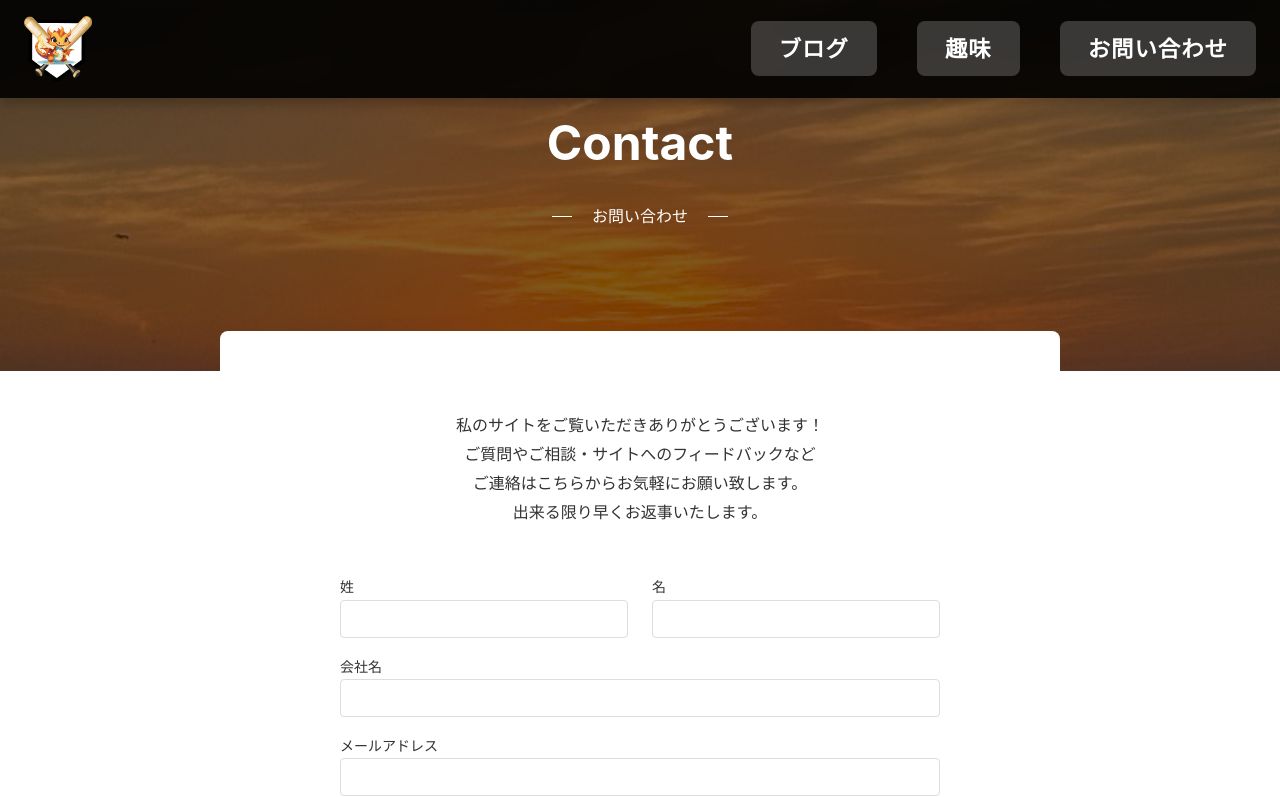
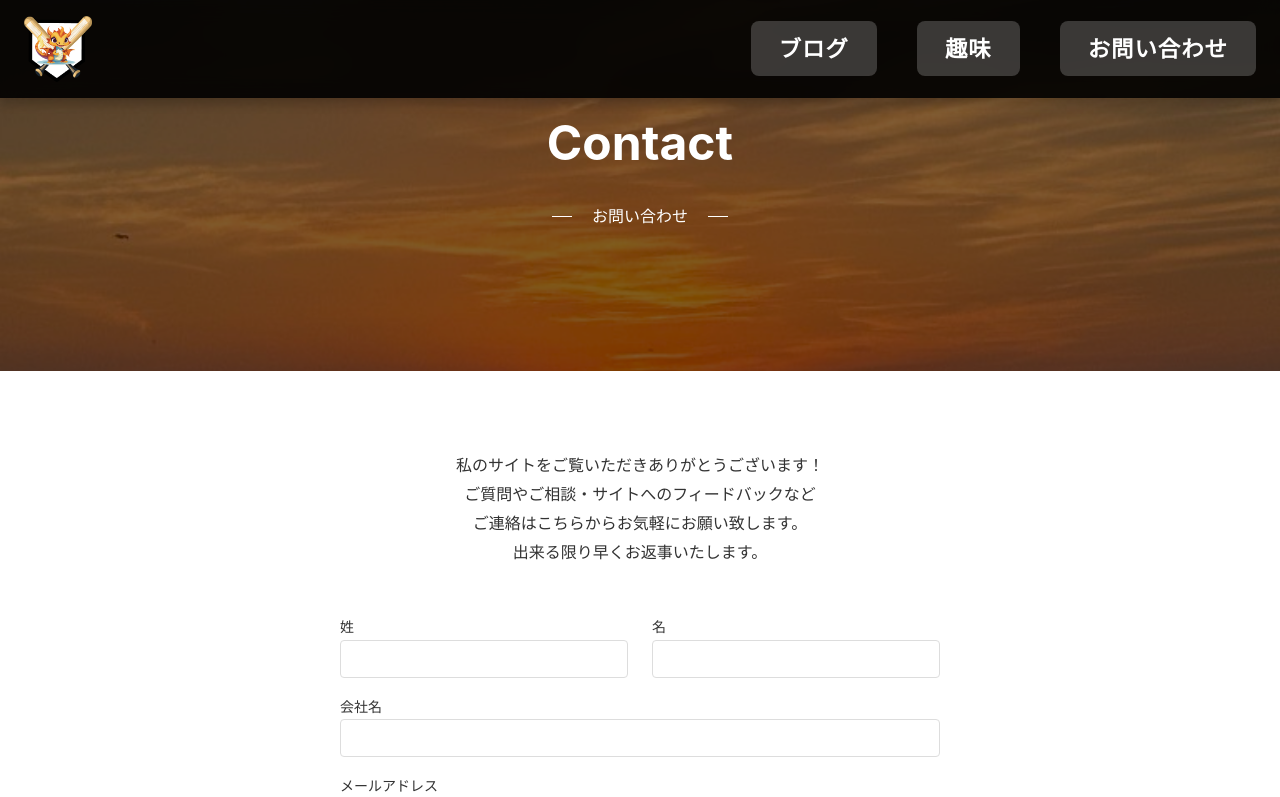
Before and after one commit to yuuto0816/react-next-portfolio, a Next.js app: page /contact in a window 1280 px wide. Shown: the top 797 px of the page. Built offline with nearby package versions, Linux system fonts and the light colour scheme.

Commit message:
Blog画面サイズ

```diff
--- a/app/_components/Sheet/index.module.css
+++ b/app/_components/Sheet/index.module.css
@@ -1,8 +1,17 @@
-.container {
+/* .container {
   position: relative;
   background-color: #fff;
   width: 840px;
   margin: -40px auto 0;
   padding: 80px;
   border-radius: 8px;
+} */
+
+.container {
+  position: relative;
+  background-color: #fff;
+  width: 90%;
+  margin: auto;
+  padding: 80px;
+  border-radius: 8px;
 }
```
